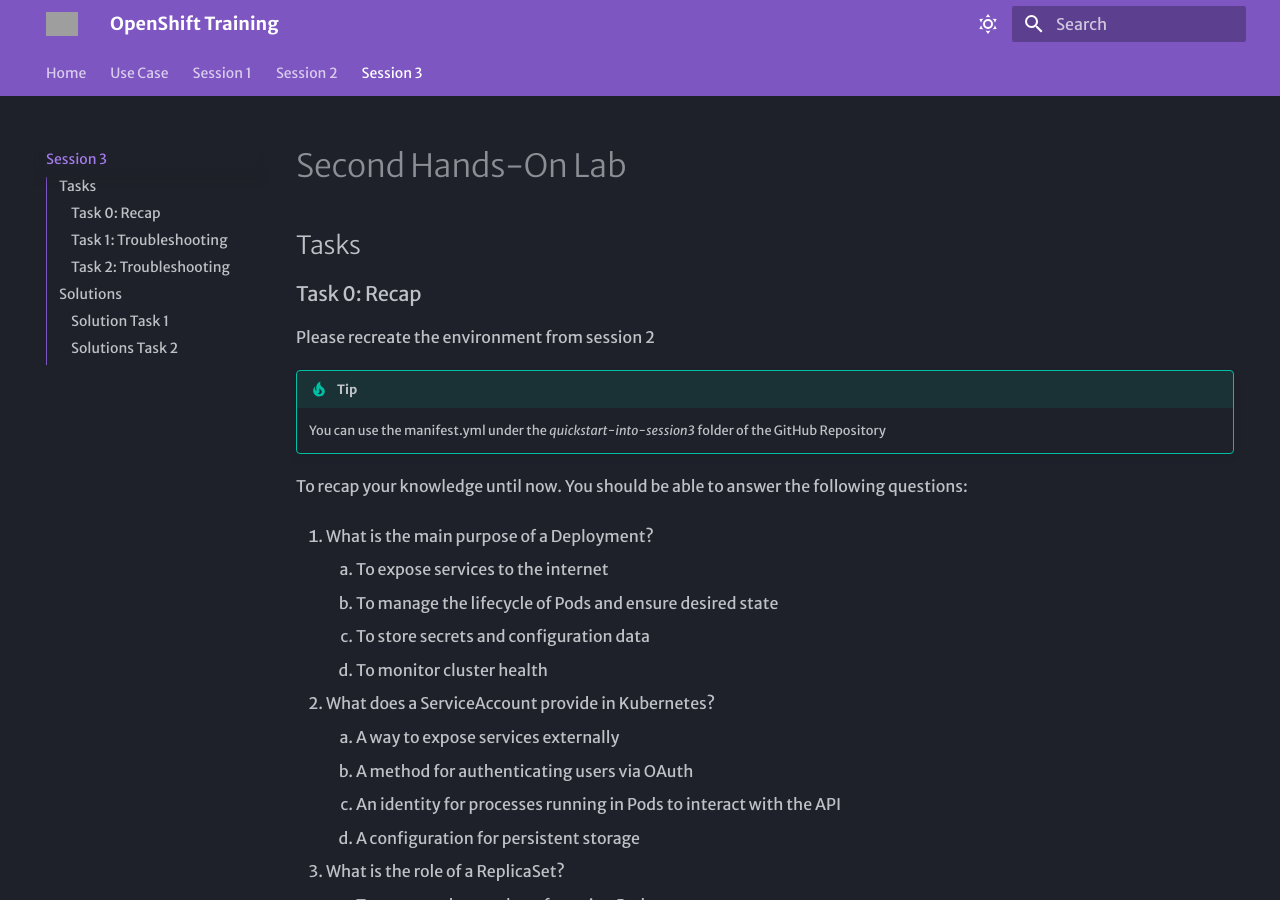
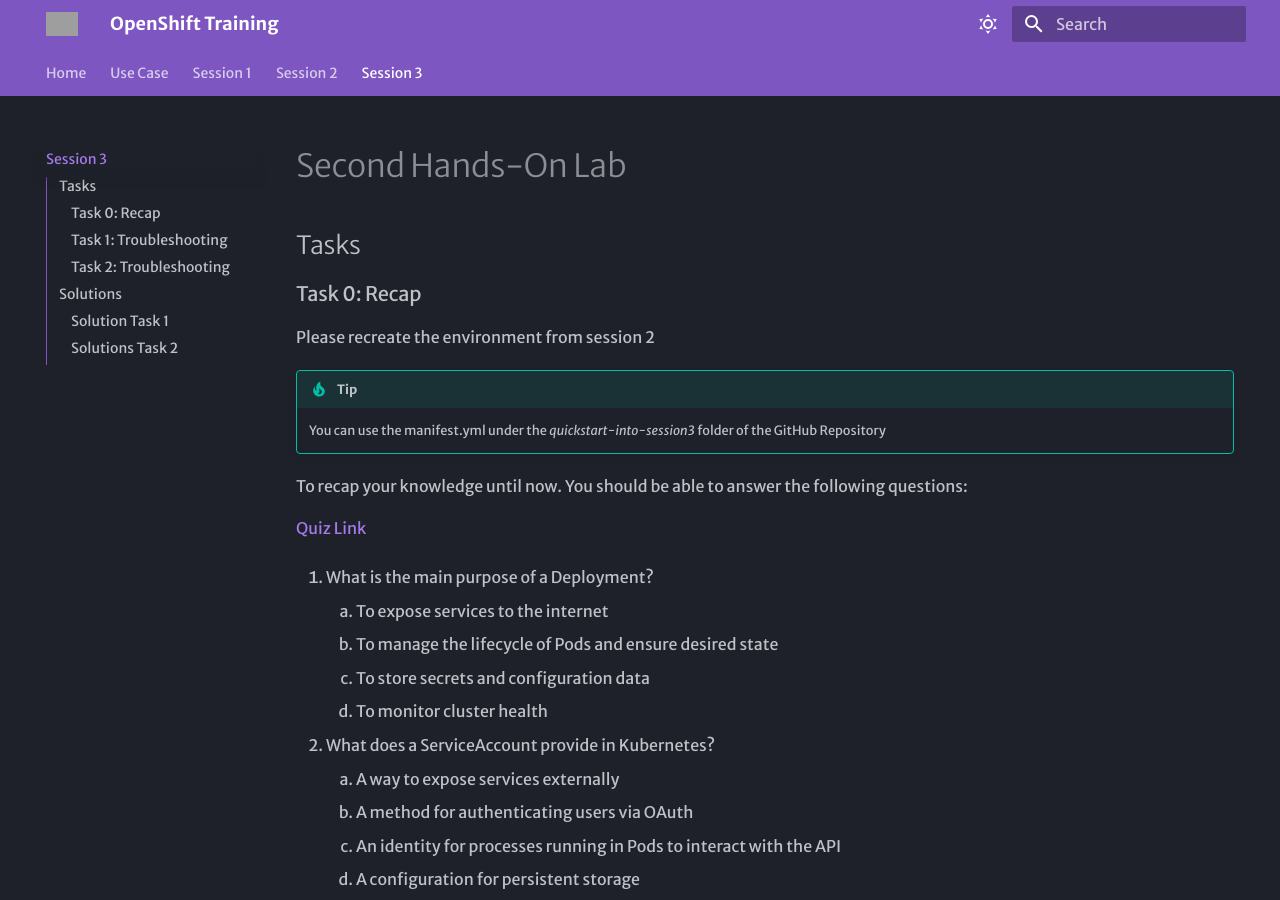
Before and after one commit to anairo98/openshift-training, an MkDocs documentation site: the page built from docs/Session3.md, in a window 1280 px wide and 900 px high. Built offline with MkDocs 1.6.1 and Material for MkDocs 9.7.7, drawn with Linux system fonts in a browser that asks for light colours; some web fonts are replaced; grey boxes are pictures that could not be loaded.

Commit message:
Update the Quiz link

```diff
--- a/docs/Session3.md
+++ b/docs/Session3.md
@@ -11,11 +11,14 @@
 
 To recap your knowledge until now. You should be able to answer the following questions:
 
+[Quiz Link](https://forms.office.com/Pages/ResponsePage.aspx?id=ZGZljjZfW0qVTMVAX9KSBjhzaJv-m0hJoQL2QDQKeitUNkVMR1BLNDJMR0cyNTBQMEQ5QVdFMkNWOC4u)
+
 1. What is the main purpose of a Deployment?
     1. To expose services to the internet
     2. To manage the lifecycle of Pods and ensure desired state
     3. To store secrets and configuration data
     4. To monitor cluster health
+
 
 2. What does a ServiceAccount provide in Kubernetes?
     1. A way to expose services externally
@@ -23,11 +26,13 @@
     3. An identity for processes running in Pods to interact with the API
     4. A configuration for persistent storage
 
+
 3. What is the role of a ReplicaSet?
     1. To manage the number of running Pods
     2. To route traffic between services
     3. To store container images
     4. To define access control policies
+
 
 4. What is an Operator in OpenShift?
     1. A built-in monitoring tool for Pods
@@ -35,13 +40,16 @@
     3. A user role with elevated permissions
     4. A network policy for routing traffic
 
+
 5. What is the key difference between a Kubernetes Service and an OpenShift Route?
     1. Services handle internal traffic only, while Routes handle external traffic exclusively
     2. Services define how Pods are accessed within the cluster, while Routes provide external HTTP/HTTPS access to Services using OpenShift’s routing layer
     3. Services are used for DNS resolution, while Routes manage persistent storage
     4. Services and Routes both expose applications externally, but Routes are required for TCP traffic
 
+
 6. On which Port does the *checkout* Pod run?
+
 
 7. What is the Label of the *adservice* Service?
 
```
